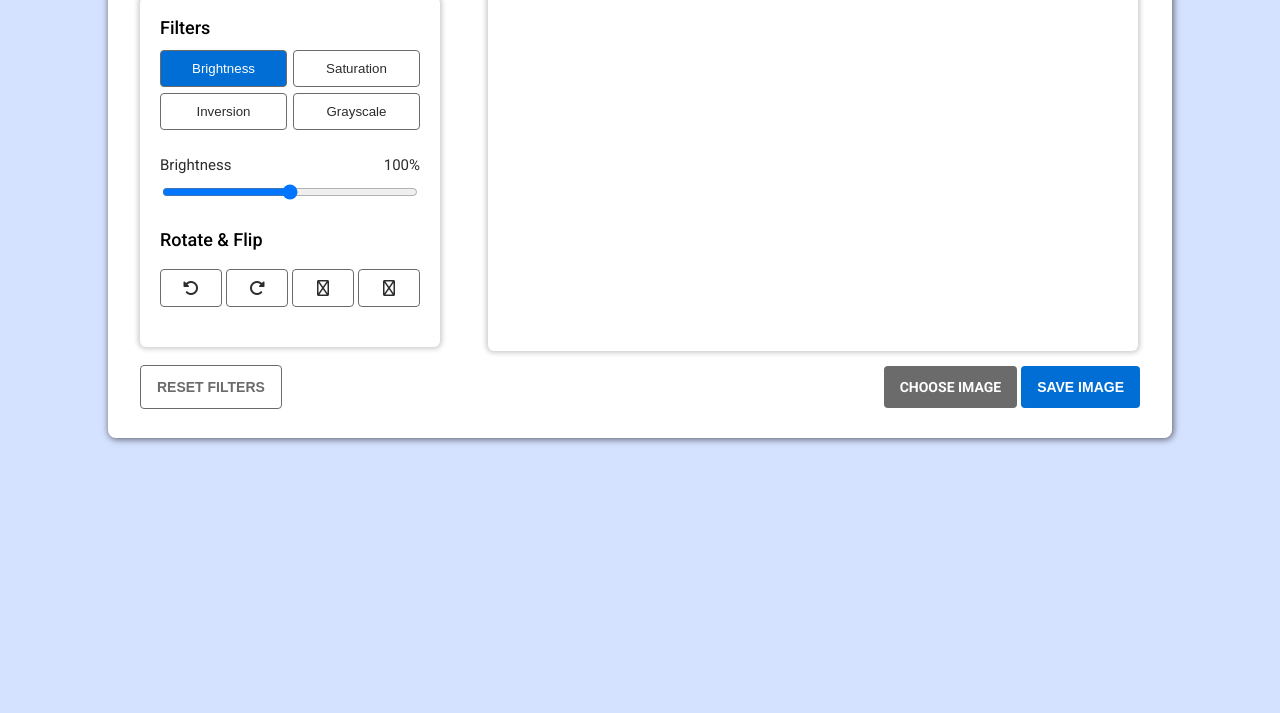
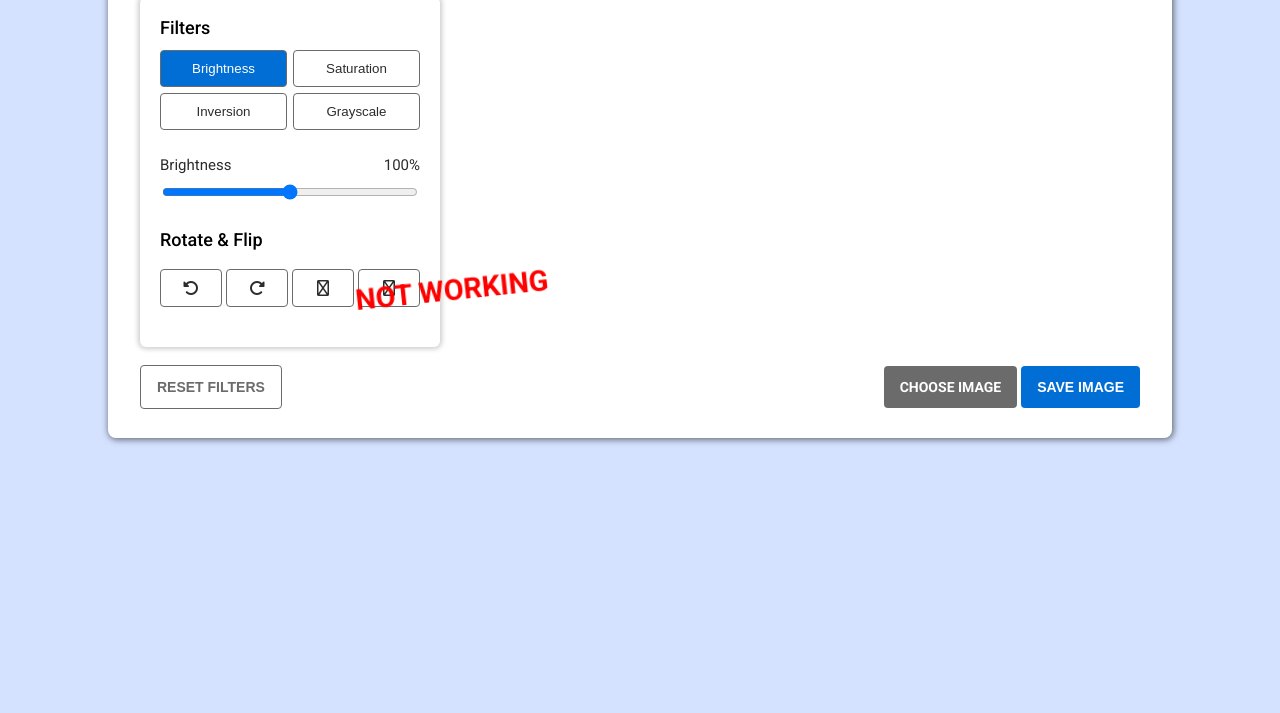
Before and after one commit to kalczugag/photoEditor, a plain HTML site: page public/index.html in a window 1280 px wide. Shown: the part 87-800 px from the top of the page. Drawn offline with Linux system fonts and the light colour scheme; files whose address does not match are found by name.

Commit message:
#Release 1.0: without working rotate & flip

```diff
--- a/dist/main.js
+++ b/dist/main.js
@@ -11,7 +11,6 @@ window.onload = () => {
     resetLocalStorageValues();
     getSliderValue(range.value);
 };
-let imgsa;
 const readURL = (input) => {
     if (input.files && input.files[0]) {
         const reader = new FileReader();
@@ -20,9 +19,9 @@ const readURL = (input) => {
             (_a = document
                 .querySelector("#pre-image")) === null || _a === void 0 ? void 0 : _a.setAttribute("src", e.target.result);
             setupCanvas(e.target.result);
-            imgsa = e.target.result;
         };
         reader.readAsDataURL(input.files[0]);
+        originalImage.style.display = "block";
     }
 };
 const filterButtons = (input) => {
@@ -69,7 +68,7 @@ const buttonsReset = () => {
 const getSliderValue = (value) => {
     rangePercentDisplay.innerHTML = `${value}%`;
     applyFilter();
-    setupCanvas(imgsa);
+    setupCanvas(originalImage.src);
     valuesToLocalStorage(range.getAttribute("data-filter"), range.value);
 };
 let brightnessValue = "";
@@ -109,25 +108,21 @@ const setFilterAttr = (element) => {
 const canvas = document.getElementById("filtered-image");
 const originalImage = document.getElementById("pre-image");
 const applyFilter = () => {
-    brightnessValue = `brightness(${JSON.parse(localStorage.getItem("brightness") || "{}")}%)`;
-    saturationValue = `saturate(${JSON.parse(localStorage.getItem("saturate") || "{}")}%)`;
-    inversionValue = `invert(${JSON.parse(localStorage.getItem("invert") || "{}")}%)`;
-    grayscaleValue = `grayscale(${JSON.parse(localStorage.getItem("grayscale") || "{}")}%)`;
-    return { brightnessValue, saturationValue, inversionValue, grayscaleValue };
+    brightnessValue = JSON.parse(localStorage.getItem("brightness") || "{}");
+    saturationValue = JSON.parse(localStorage.getItem("saturate") || "{}");
+    inversionValue = JSON.parse(localStorage.getItem("invert") || "{}");
+    grayscaleValue = JSON.parse(localStorage.getItem("grayscale") || "{}");
+    originalImage.style.filter = `brightness(${brightnessValue}%) saturate(${saturationValue}%) invert(${inversionValue}%) grayscale(${grayscaleValue}%)`;
 };
-console.log(applyFilter().brightnessValue, applyFilter().grayscaleValue);
 const setupCanvas = (src) => {
-    canvas.style.display = "block";
-    canvas.width = 650;
-    canvas.height = 400;
+    canvas.width = 3656;
+    canvas.height = 2664;
     const ctx = canvas.getContext("2d");
     let img = new Image();
+    ctx.filter = originalImage.style.filter;
     img.addEventListener("load", () => {
-        ctx.filter = applyFilter().brightnessValue;
-        ctx.filter = applyFilter().saturationValue;
-        ctx.filter = applyFilter().inversionValue;
-        ctx.filter = applyFilter().grayscaleValue;
         drawImageScaled(img, ctx);
+        // ctx.drawImage(img, 0, 0);
     });
     img.src = src;
     const drawImageScaled = (img, ctx) => {
@@ -155,7 +150,7 @@ const valuesToLocalStorage = (item, value) => {
 };
 const resetLocalStorageValues = () => {
     localStorage.setItem("brightness", JSON.stringify("100"));
-    localStorage.setItem("saturate", JSON.stringify("1"));
+    localStorage.setItem("saturate", JSON.stringify("100"));
     localStorage.setItem("invert", JSON.stringify("0"));
     localStorage.setItem("grayscale", JSON.stringify("0"));
     rangeSelect.innerHTML = "Brightness";
--- a/public/index.html
+++ b/public/index.html
@@ -65,6 +65,7 @@
                             />
                         </div>
                         <div class="rot-flip-container">
+                            <div class="rf-warning">NOT WORKING</div>
                             <div class="rf-title">Rotate & Flip</div>
                             <div class="rf-buttons">
                                 <button id="rotate-left">
--- a/src/styles/image-preview.css
+++ b/src/styles/image-preview.css
@@ -1,13 +1,16 @@
 #pre-image {
     display: none;
+    position: relative;
+    top: 21px;
+    left: 25px;
+    width: 100%;
+    height: 100%;
+    max-width: 700px;
+    max-height: 380px;
+    box-shadow: 0 0 5px 2px rgb(0, 0, 0, 0.2);
+    border-radius: 6px;
 }
 
 #filtered-image {
     display: none;
-    position: relative;
-    top: 4px;
-    left: 48px;
-    box-shadow: 0 0 5px 2px rgb(0, 0, 0, 0.2);
-    border-radius: 6px;
-    z-index: 100;
 }
--- a/src/styles/options.css
+++ b/src/styles/options.css
@@ -81,6 +81,16 @@
     align-items: center;
 }
 
+.rf-warning {
+    position: fixed;
+    top: 360px;
+    left: 355px;
+    color: red;
+    font-size: 180%;
+    font-weight: 700;
+    rotate: -6deg;
+}
+
 #rotate-left,
 #rotate-right,
 #flip-horizontal,
```
Also changed, not shown: src/main.ts (+12 -26 lines).
